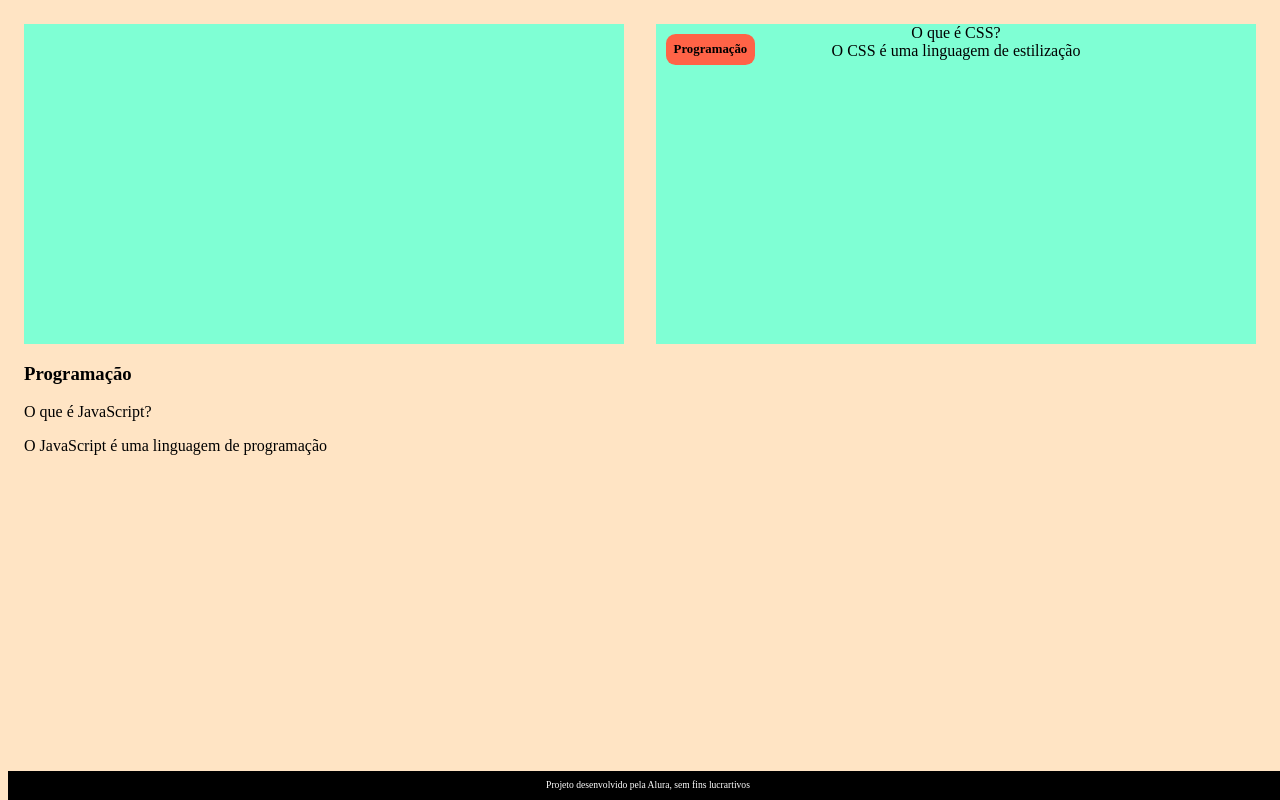
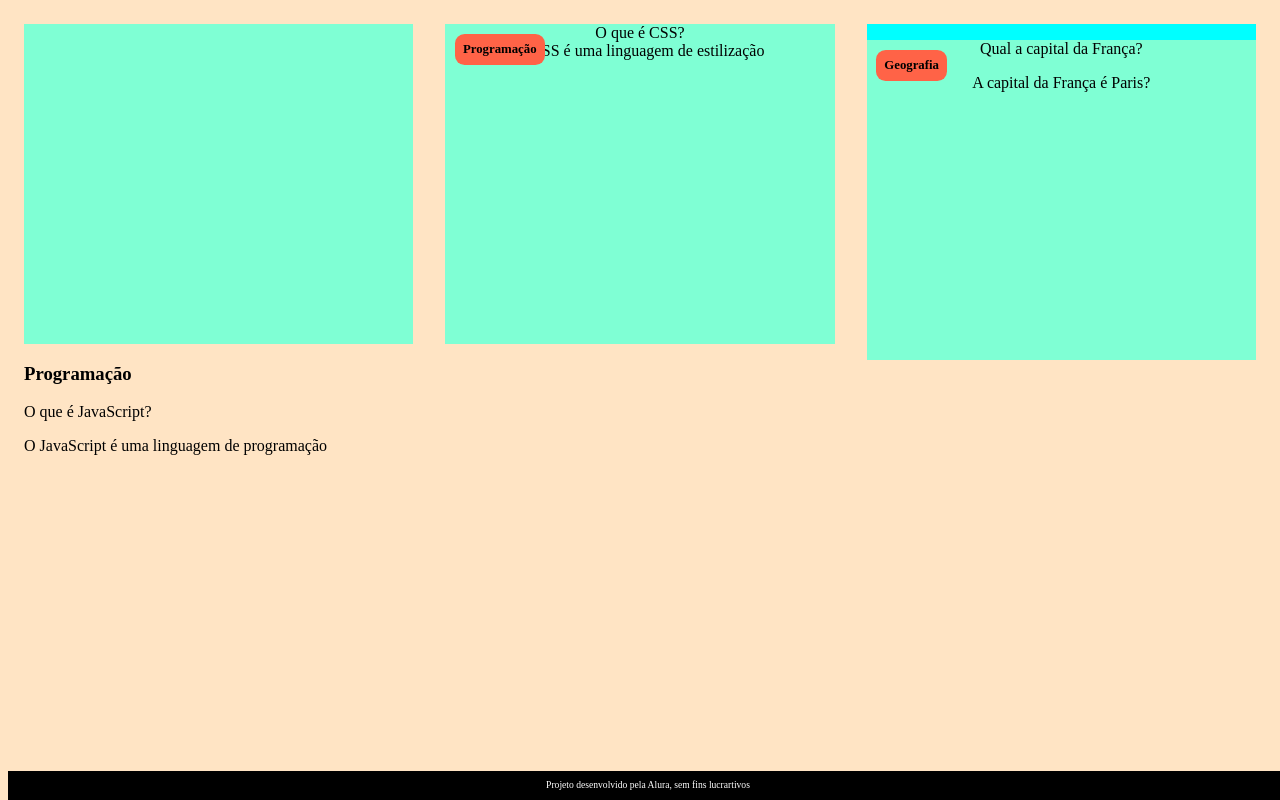
Before and after one commit to Ch0kito/VGVGV, a plain HTML site: page index.html in a window 1280 px wide. Drawn offline with Linux system fonts and the light colour scheme; files that its build step writes are made by us from their sources.

Commit message:
Update index.html

```diff
--- a/index.html
+++ b/index.html
@@ -9,6 +9,16 @@
 <body>
     <main>
         <section id="container">
+            <!--<article class="cartao">
+                <div class="cartao_conteudo">
+                <h3>Programação</h3>
+                <div class="cartao_conteudo_pergunta">
+                    <p>O que é JavaScript?</p>
+                </div>
+                <div class="cartao_conteudo_resposta">
+                    <p>O JavaScript é uma linguagem de programação</p>
+                </div>
+            </article>-->
             <article class="cartao">
                 <div class="cartao_conteudo"></div>
                 <h3>Programação</h3>
@@ -30,6 +40,17 @@
                     </div>
                 </div>
             </article>
+            <article class="cartao">
+                <div class="cartao_conteudo">
+                    <h3>Geografia</h3>
+                    <div class="cartao_conteudo_pergunta">
+                        <p>Qual a capital da França?</p>
+                    </div>
+                    <div class="cartao_conteudo_resposta">
+                        <p> A capital da França é Paris?</p>
+                    </div>
+                </div>
+            </article>
         </section>
     </main>
     <footer>
```
